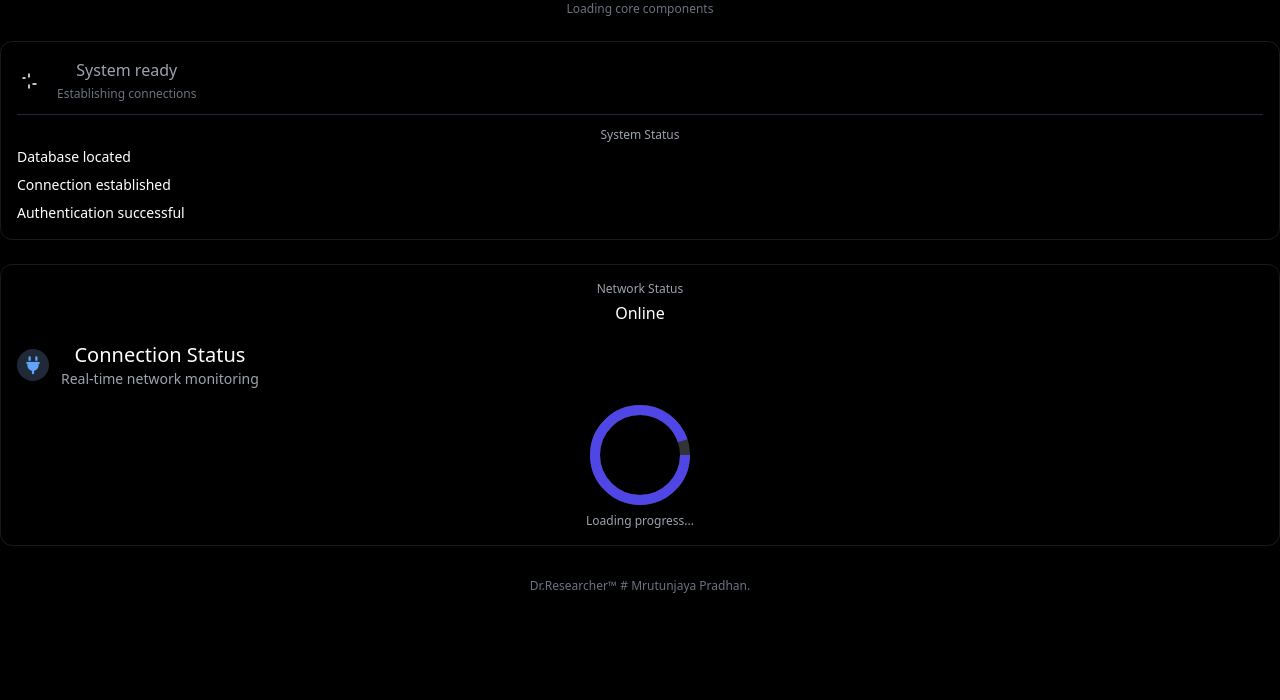
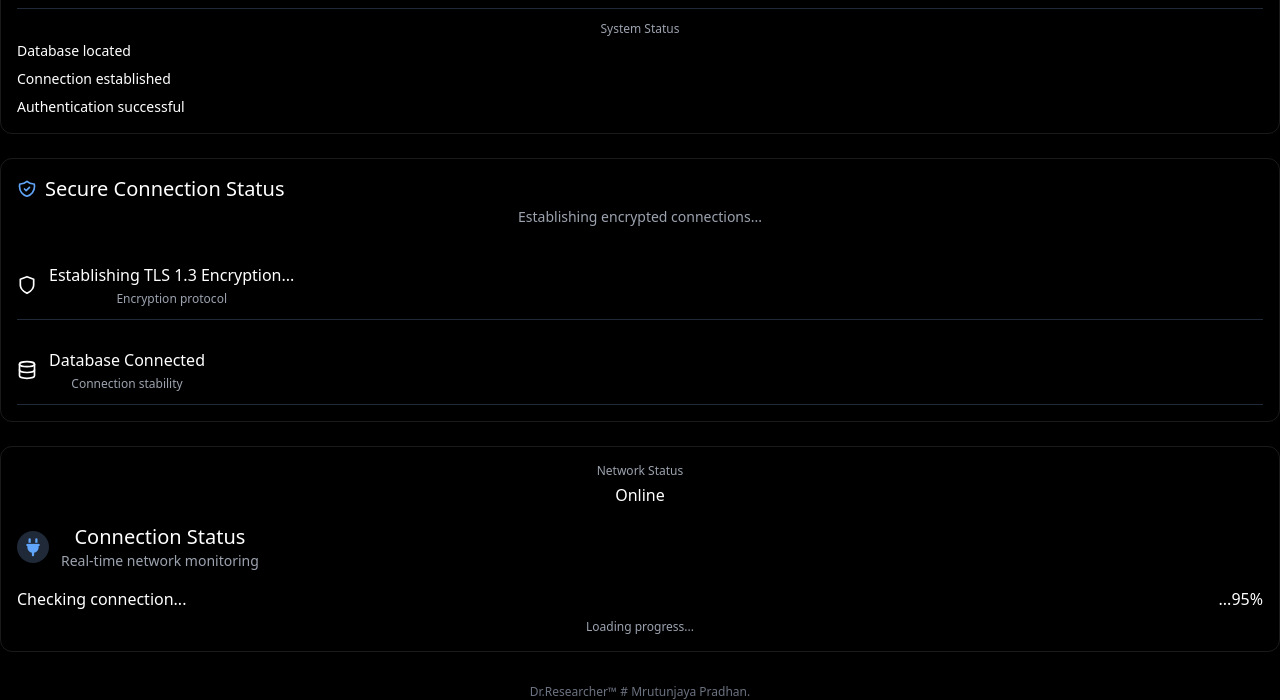
Before and after one commit to imrutunjaya/Intro6, a plain HTML site: page index.html in a window 1280 px wide. Shown: the part 143-843 px from the top of the page. Before the commit the page ends 800 px from the top, so only its background shows below. Drawn offline with nearby package versions, Linux system fonts and the light colour scheme.

Commit message:
Update index.html

```diff
--- a/index.html
+++ b/index.html
@@ -30,31 +30,6 @@
         }
         .error-message {
             background: rgba(15, 15, 15, 0.8); /* Match background for error message */
-        }
-        .progress-container {
-            position: relative;
-            display: inline-block;
-            width: 100px; /* Width of the circular progress */
-            height: 100px; /* Height of the circular progress */
-        }
-        .progress-circle {
-            fill: none;
-            stroke-width: 10;
-        }
-        .progress-bg {
-            stroke: rgba(255, 255, 255, 0.2); /* Background circle color */
-        }
-        .progress {
-            stroke: #4F46E5; /* Progress circle color */
-            transition: stroke-dashoffset 0.5s ease; /* Smooth transition for progress */
-        }
-        .percentage {
-            position: absolute;
-            top: 50%;
-            left: 50%;
-            transform: translate(-50%, -50%);
-            font-size: 1.5rem;
-            font-weight: bold;
         }
     </style>
 </head>
@@ -98,7 +73,48 @@
                     </div>
                 </div>
             </div>
-            <!-- Circular Progress Indicator -->
+            <!-- Secure Connection Check -->
+            <div class="connection-card" id="secure-connection-card">
+                <div class="mb-6">
+                    <h3 class="text-xl font-light mb-1 flex items-center">
+                        <svg class="w-5 h-5 mr-2 text-blue-400" fill="none" stroke="currentColor" viewBox="0 0 24 24">
+                            <path stroke-linecap="round" stroke-linejoin="round" stroke-width="2" d="M9 12l2 2 4-4m5.618-4.016A11.955 11.955 0 0112 2.944a11.955 11.955 0 01-8.618 3.04A12.02 12.02 0 003 9c0 5.591 3.824 10.29 9 11.622 5.176-1.332 9-6.03 9-11.622 0-1.042-.133-2.052-.382-3.016z" />
+                        </svg>
+                        Secure Connection Status
+                    </h3>
+                    <p class="text-gray-400 text-sm font-light">Establishing encrypted connections...</p>
+                </div>
+
+                <div class="space-y-4">
+                    <div class="flex items-center py-3 border-b border-gray-800">
+                        <svg width="20" height="20" viewBox="0 0 24 24" fill="none" stroke="currentColor" stroke-width="2" stroke-linecap="round" stroke-linejoin="round" class="mr-3">
+                            <path d="M12 22s8-4 8-10V5l-8-3-8 3v7c0 6 8 10 8 10z"></path>
+                        </svg>
+                        <div>
+                            <div class="flex items-center mb-1">
+                                <span id="https-status-text" class="font-light">Establishing TLS 1.3 Encryption...</span>
+                            </div>
+                            <p class="text-xs text-gray-400">Encryption protocol</p>
+                        </div>
+                    </div>
+
+                    <div class="flex items-center py-3 border-b border-gray-800">
+                        <svg width="20" height="20" viewBox="0 0 24 24" fill="none" stroke="currentColor" stroke-width="2" stroke-linecap="round" stroke-linejoin="round" class="mr-3">
+                            <ellipse cx="12" cy="5" rx="9" ry="3"></ellipse>
+                            <path d="M21 12c0 1.66-4 3-9 3s-9-1.34-9-3"></path>
+                            <path d="M3 5v14c0 1.66 4 3 9 3s9-1.34 9-3V5"></path>
+                        </svg>
+                        <div>
+                            <div class="flex items-center mb-1">
+                                <span id="db-status-text" class="font-light">Validating Database Schema...</span>
+                            </div>
+                            <p class="text-xs text-gray-400">Connection stability</p>
+                        </div>
+                    </div>
+                </div>
+            </div>
+
+            <!-- Connection Status -->
             <div class="connection-card" id="connection-status-card">
                 <div class="mb-4">
                     <p class="text-xs text-gray-400 mb-1">Network Status</p>
@@ -131,14 +147,11 @@
                 </div>
 
                 <div class="mt-4">
-                    <div class="flex justify-center mb-2">
-                        <div class="progress-container">
-                            <svg width="100" height="100">
-                                <circle class="progress-bg progress-circle" cx="50" cy="50" r="45"></circle>
-                                <circle class="progress progress-circle" cx="50" cy="50" r="45" stroke-dasharray="283" stroke-dashoffset="283"></circle>
-                                <text class="percentage" x="50%" y="50%" dominant-baseline="middle" text-anchor="middle" id="percentage-text">0%</text>
-                            </svg>
-                        </div>
+                    <div class="flex justify-between items-center mb-2">
+                        <span id="connection-status" class="flex items-center font-medium">
+                            <span id="status-text">Checking connection...</span>
+                        </span>
+                        <span id="connection-percent" class="text-white">...0%</span> <!-- Original percentage display with dots -->
                     </div>
                     <p class="text-xs text-gray-400">Loading progress...</p> <!-- Extra text -->
                 </div>
@@ -179,7 +192,7 @@
                     setTimeout(runInitStep, step.delay);
                 } else {
                     checkHTTPS();
-                    document.getElementById('connection-status-card').classList.add('visible');
+                    document.getElementById('secure-connection-card').classList.add('visible');
                     setTimeout(() => {
                         document.getElementById('connection-status-card').classList.add('visible');
                     }, 500); // Delay for the connection status card to appear
@@ -277,18 +290,13 @@
         }
 
         function simulateConnectionProgress() {
-            const percentText = document.getElementById('percentage-text');
-            const progressCircle = document.querySelector('.progress');
+            const percentText = document.getElementById('connection-percent');
             const progressValues = [7, 10, 22, 32, 45, 47, 50, 57, 69, 70, 78, 80, 88, 90, 92, 95, 100];
             let index = 0;
 
-            const totalLength = 283; // Circumference of the circle (2 * π * r, where r = 45)
             const interval = setInterval(() => {
                 if (index < progressValues.length) {
-                    const value = progressValues[index];
-                    percentText.textContent = `${value}%`; // Update the percentage text
-                    const offset = totalLength - (totalLength * value / 100); // Calculate stroke-dashoffset
-                    progressCircle.style.strokeDashoffset = offset; // Update the progress circle
+                    percentText.textContent = `...${progressValues[index]}%`; // Update the original percentage display with dots
                     index++;
                 } else {
                     clearInterval(interval);
@@ -299,8 +307,7 @@
         function resetConnection() {
             const statusText = document.getElementById('status-text');
             statusText.textContent = 'Checking connection...';
-            document.getElementById('percentage-text').textContent = '0%'; // Reset the percentage display
-            document.querySelector('.progress').style.strokeDashoffset = 283; // Reset the progress circle
+            document.getElementById('connection-percent').textContent = '...0%'; // Reset the original percentage display
         }
     </script>
 </body>
```
